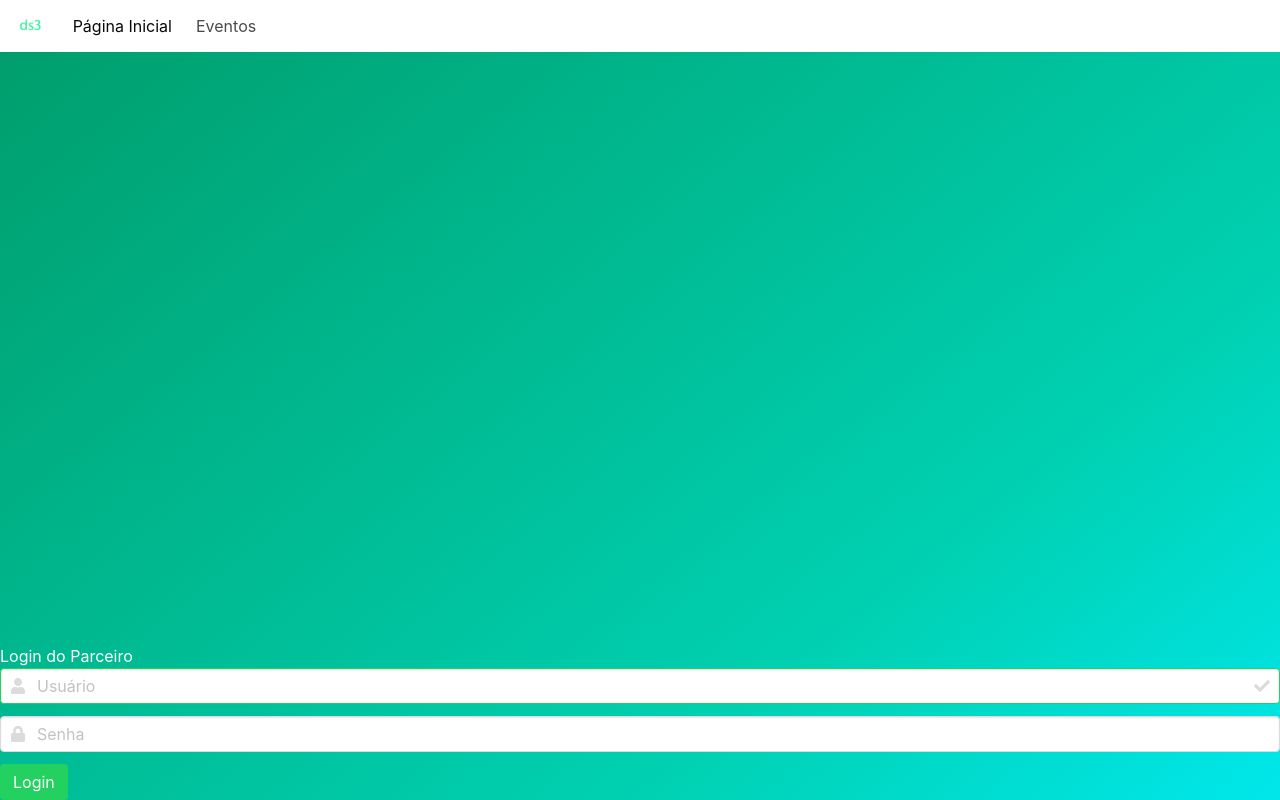
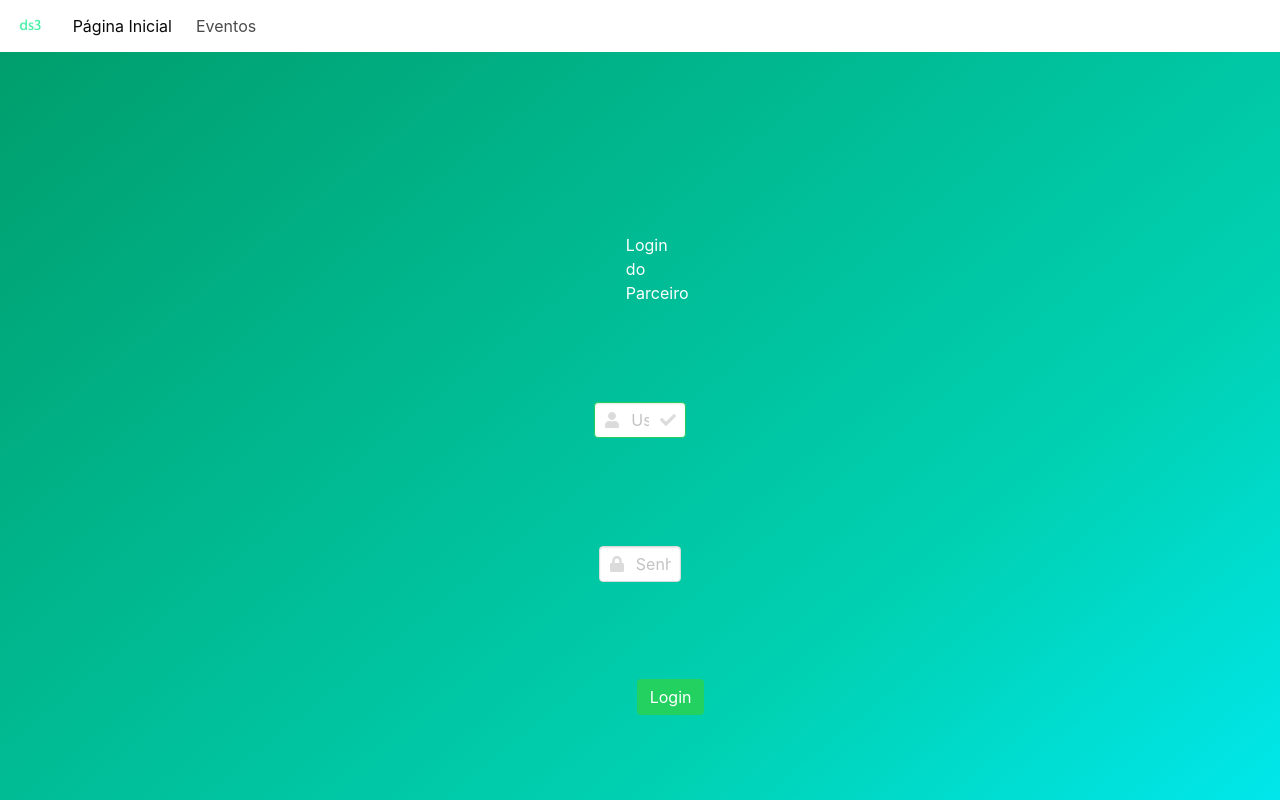
Before and after one commit to Wichrowski/projetods3, a Flask app: page / in a window 1280 px wide. Run offline with Flask 2, Linux system fonts and the light colour scheme; some libraries are stand-ins or nearby versions.

Commit message:
Alterando login_parceiro.html

```diff
--- a/templates/login_parceiro.html
+++ b/templates/login_parceiro.html
@@ -38,8 +38,21 @@
       </div>
     </div>
 
+    <div class="container">
+
+      <div class="columns">
+        <div class="column is-4 is-offset-4">
+
           <div class="field">
             <h3>Login do Parceiro</h3>
+          </div>
+        </div>
+      </div>
+
+    </div>
+
+    <div class="container" <div class="columns">
+      <div class="column is-4 is-offset-4">
 
         <div class="control has-icons-left has-icons-right">
           <input class="input is-success" type="text" placeholder="Usuário">
@@ -52,6 +65,12 @@
         </div>
 
       </div>
+    </div>
+
+    </div>
+
+    <div class="container" <div class="columns">
+      <div class="column is-4 is-offset-4">
 
         <div class="field">
           <p class="control has-icons-left">
@@ -62,6 +81,16 @@
           </p>
         </div>
 
+      </div>
+    </div>
+
+    </div>
+
+    <div class="container">
+
+      <div class="columns">
+        <div class="column is-4 is-offset-4">
+
           <div class="field">
             <p class="control">
               <button class="button is-success">
@@ -70,6 +99,12 @@
             </p>
           </div>
 
+        </div>
+      </div>
+
+    </div>
+
+
   </section>
 
 </body>
```
Lines whose indentation alone changed are shown as unchanged.
